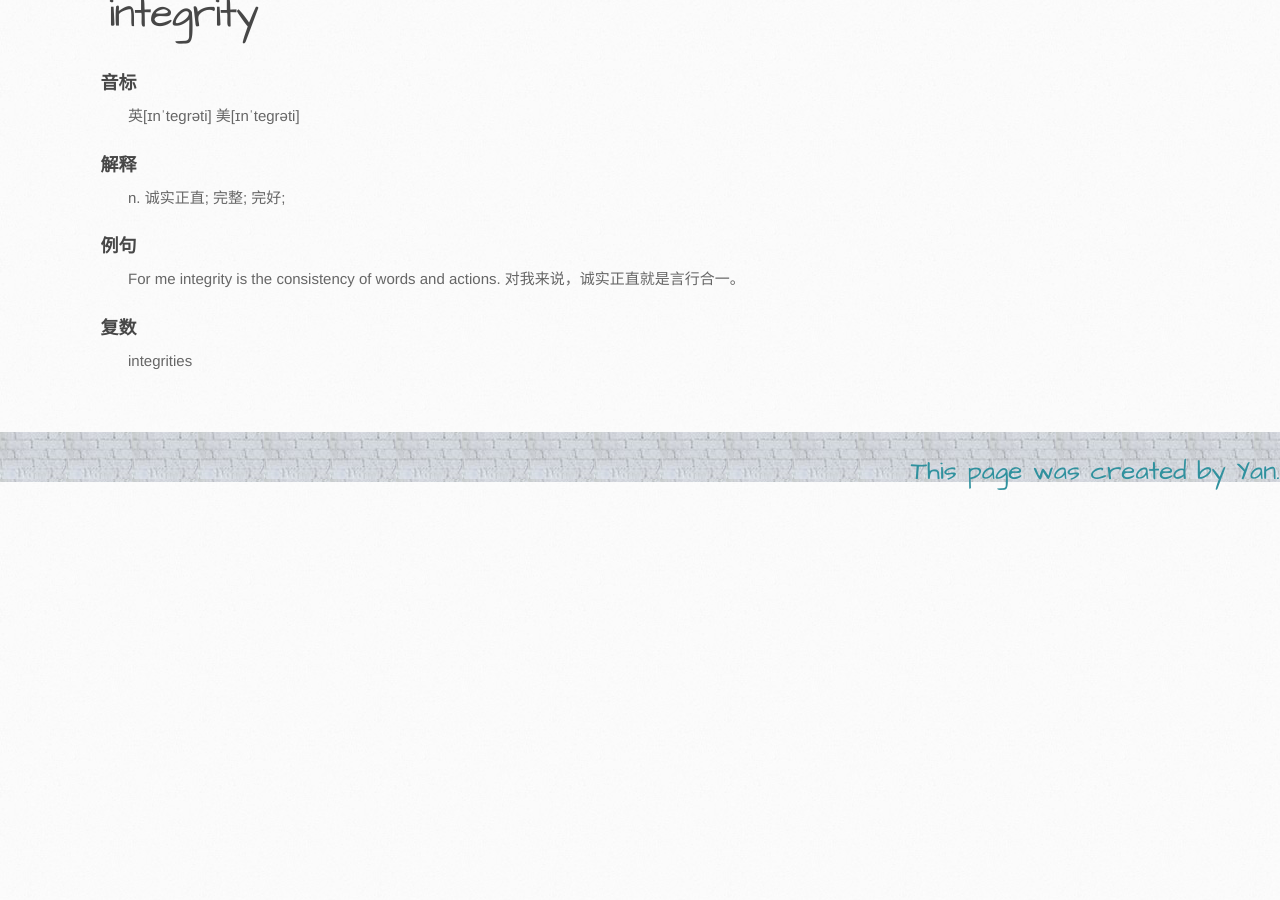
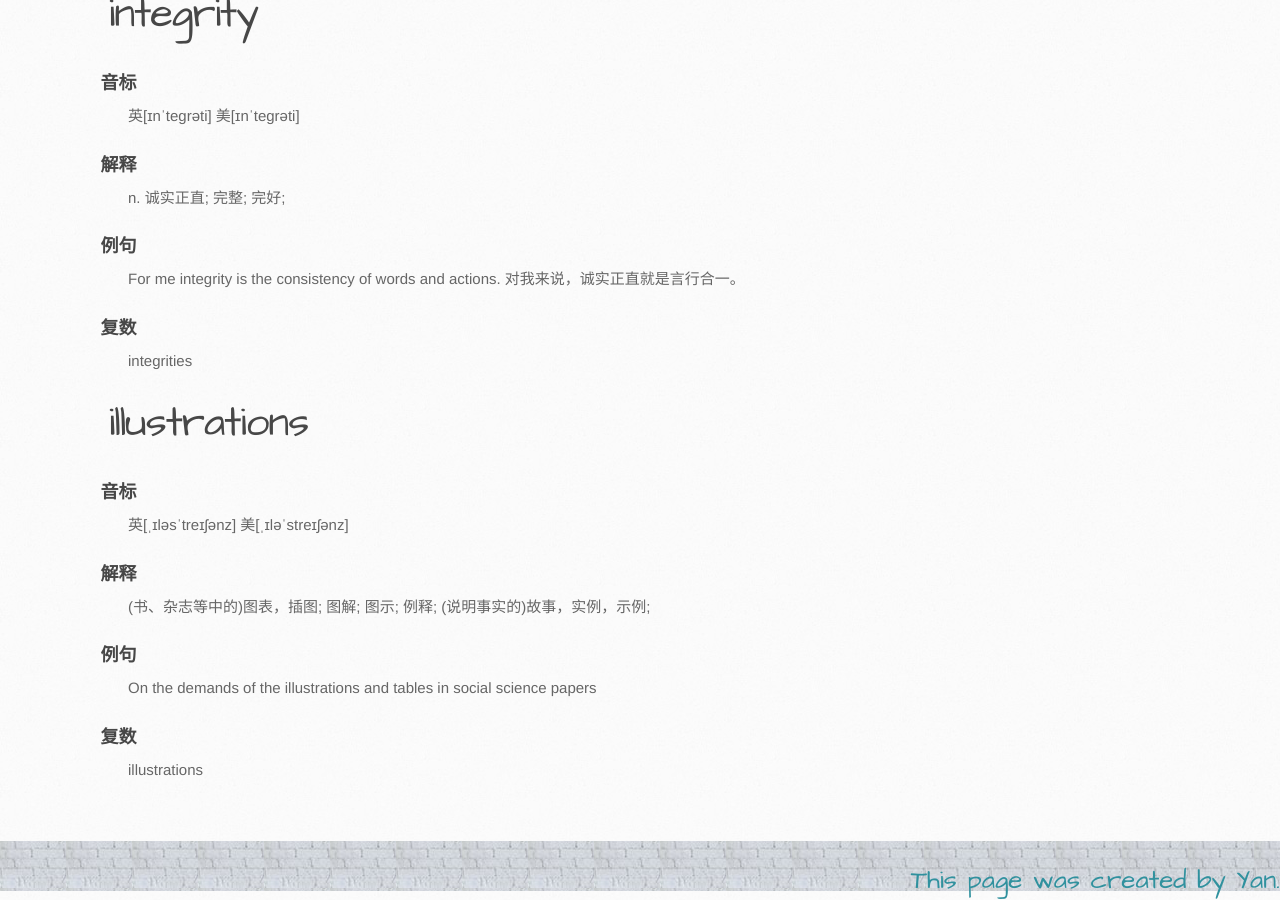
Before and after one commit to itcraftme/itcraftme, a Jekyll site: the page built from docs/me/vocabulary.md, in a window 1280 px wide and 900 px high, scrolled down 767 px. Built offline with Jekyll 4.4.1, drawn with Linux system fonts in a browser that asks for light colours; our own code applies the rules of GitHub Pages for plain Markdown files; before the commit the page ends 1258 px from its top, so only the background shows below that.

Commit message:
Update vocabulary.md
add illustration to the vocabulary document

```diff
--- a/docs/me/vocabulary.md
+++ b/docs/me/vocabulary.md
@@ -22,3 +22,13 @@ For me integrity is the consistency of words and actions.
 对我来说，诚实正直就是言行合一。
 ### 复数
 integrities
+# illustrations
+### 音标
+英[ˌɪləsˈtreɪʃənz]
+美[ˌɪləˈstreɪʃənz]
+### 解释
+(书、杂志等中的)图表，插图; 图解; 图示; 例释; (说明事实的)故事，实例，示例;
+### 例句
+On the demands of the illustrations and tables in social science papers
+### 复数
+illustrations
```
